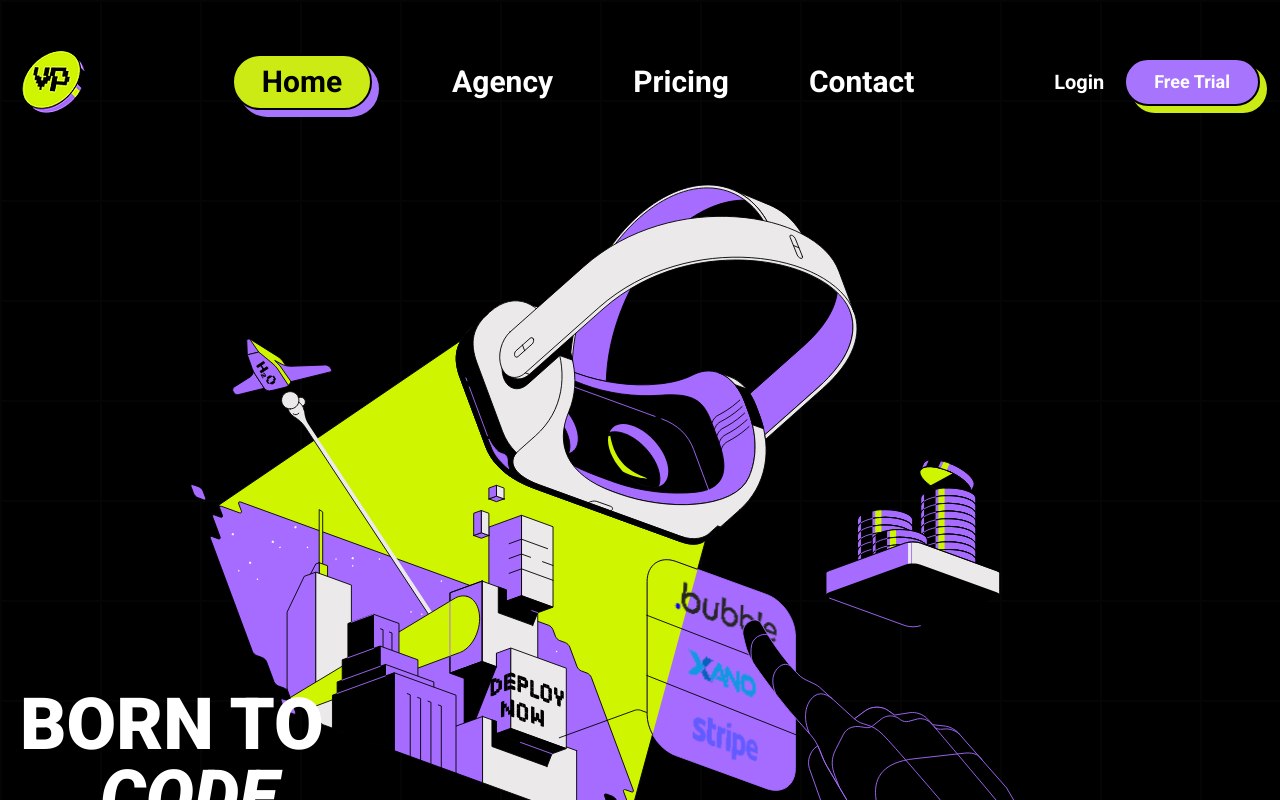
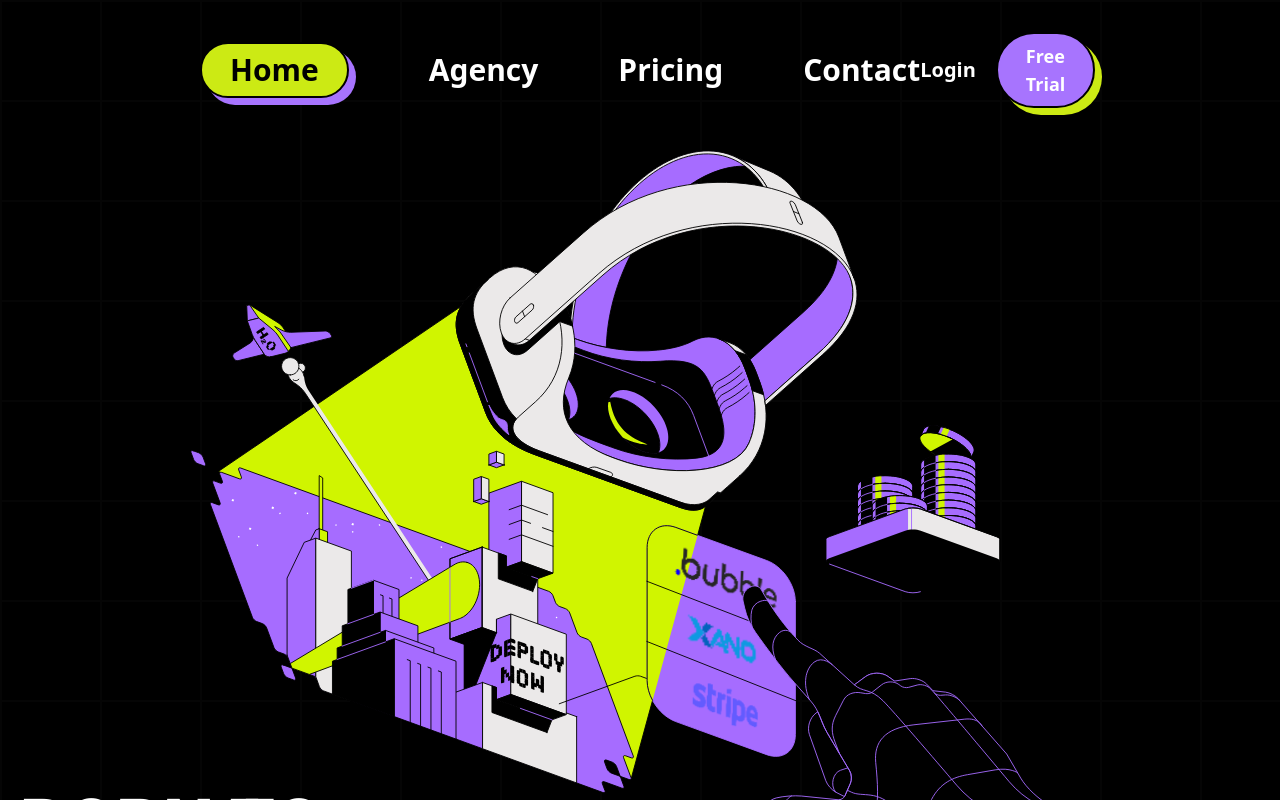
Before and after one commit to gingkoi/Agency-Figma-nextjs, a Next.js app in the folder my-app/: page / in a window 1280 px wide. Shown: the top 800 px of the page. Built offline with nearby package versions, Linux system fonts and the light colour scheme.

Commit message:
Added Smooth scroll

```diff
--- a/my-app/app/layout.tsx
+++ b/my-app/app/layout.tsx
@@ -1,5 +1,6 @@
 import Footer from "@/components/Footer";
 import "./globals.css";
+import Navbar from "@/components/Navbar";
 
 export const metadata = {
   title: "Create Next App",
@@ -14,6 +15,7 @@ export default function RootLayout({
   return (
     <html lang="en">
       <body>
+        <Navbar />
         {children}
         <Footer />
       </body>
--- a/my-app/app/page.tsx
+++ b/my-app/app/page.tsx
@@ -9,7 +9,6 @@ export default function Home() {
   return (
     <main className="main_bg h-full font-roboto ">
       <div className="lg:max-w-[1400px] w-screen px-5 lg:mx-auto">
-        <Navbar />
         <Hero />
         <Offers />
         <Testimonials />
--- a/my-app/components/Footer.tsx
+++ b/my-app/components/Footer.tsx
@@ -2,7 +2,7 @@ import React from "react";
 
 const Footer = () => {
   return (
-    <section>
+    <section id="contact">
       <div className="text-white bg-black">
         <div className="bg-white h-1 absolute left-0 right-0" />
         <div className="lg:max-w-[1400px] w-screen px-5 lg:mx-auto">
--- a/my-app/components/Hero.tsx
+++ b/my-app/components/Hero.tsx
@@ -3,8 +3,8 @@ import { styles } from "./styles/styleSheet";
 
 const Hero = () => {
   return (
-    <section className="">
-      <div className="w-full flex justify-center my-5 relative">
+    <section id="hero">
+      <div className="w-full flex justify-center relative py-[150px]">
         <img
           src="/hero/hero.svg"
           className="w-[320px] md:w-[600px] lg:w-[900px]"
--- a/my-app/components/Navbar.tsx
+++ b/my-app/components/Navbar.tsx
@@ -1,50 +1,108 @@
 "use client";
-import React, { useState } from "react";
+import React, { useState, useEffect } from "react";
 import { styles } from "./styles/styleSheet";
+import { Link } from "react-scroll/modules";
 
 const Navbar = () => {
   const [nav, useNav] = useState(false);
+  const [color, setColor] = useState("transparent");
+
+  const closeNav = () => {
+    useNav(false);
+  };
   const handleClick = () => {
     useNav(!nav);
   };
   const links = [
     {
       name: "Home",
-      href: "/",
+      id: "hero",
+      offset: 50,
     },
     {
       name: "Agency",
-      href: "/",
+      id: "agency",
+      offset: -30,
     },
     {
       name: "Pricing",
-      href: "/",
+      id: "pricing",
+      offset: 180,
     },
     {
       name: "Contact",
-      href: "/",
+      id: "contact",
+      offset: -50,
     },
   ];
+
+  useEffect(() => {
+    const changeColor = () => {
+      if (window.scrollY >= 90) {
+        setColor("#000000");
+      } else {
+        setColor("transparent");
+      }
+    };
+    window.addEventListener("scroll", changeColor);
+  }, []);
   return (
-    <div className=" flex justify-between items-center text-white py-12">
-      <div>
-        <img src="/navbar/logo.svg" />
-      </div>
+    <div className="w-screen">
+      <div
+        style={{
+          backgroundColor: `${color}`,
+        }}
+        className=" flex justify-between items-center text-white py-8 fixed top-0 z-50 w-full lg:px-[200px] px-10 duration-300 ease-in"
+      >
+        <Link
+          to="hero"
+          duration={500}
+          offset={0}
+          smooth={true}
+          className="cursor-pointer"
+        >
+          <img
+            src="/navbar/logo.svg"
+            className="hover:scale-105 duration-300"
+          />
+        </Link>
         <div className="hidden lg:flex items-center space-x-20">
-        <p
-          className={`${styles.button} text-3xl font-bold hover:scale-105 duration-300`}
+          <Link
+            className={`${styles.button} text-3xl font-bold hover:scale-105 duration-300 cursor-pointer`}
+            to="hero"
+            duration={500}
+            offset={100}
+            smooth={true}
           >
             Home
-        </p>
-        <p className="font-bold text-3xl hover:text-primaryGreen duration-300">
+          </Link>
+          <Link
+            className="font-bold text-3xl hover:text-primaryGreen duration-300 cursor-pointer"
+            to="agency"
+            duration={500}
+            offset={-30}
+            smooth={true}
+          >
             Agency
-        </p>
-        <p className="font-bold text-3xl hover:text-primaryGreen duration-300">
+          </Link>
+          <Link
+            className="font-bold text-3xl hover:text-primaryGreen duration-300 cursor-pointer"
+            to="pricing"
+            duration={500}
+            offset={280}
+            smooth={true}
+          >
             Pricing
-        </p>
-        <p className="font-bold text-3xl hover:text-primaryGreen duration-300">
+          </Link>
+          <Link
+            className="font-bold text-3xl hover:text-primaryGreen duration-300 cursor-pointer"
+            to="contact"
+            duration={500}
+            offset={0}
+            smooth={true}
+          >
             Contact
-        </p>
+          </Link>
         </div>
         <div className="hidden lg:flex space-x-5 font-bold text-xl items-center">
           <div>Login</div>
@@ -55,17 +113,30 @@ const Navbar = () => {
           </div>
         </div>
         <div className="lg:hidden">
-        <img src="/hamburger.svg" className="w-12 h-12" onClick={handleClick} />
+          <img
+            src="/hamburger.svg"
+            className="w-12 h-12"
+            onClick={handleClick}
+          />
         </div>
         <div
           className={
             nav
               ? `fixed z-10 bg-black/95 top-0 left-0 w-[100%] h-screen flex flex-col justify-center items-center text-3xl space-y-10 font-bold ease-in duration-200`
-            : `left-[-100%] z-10 fixed`
+              : `left-[-100%] z-10 fixed duration-300 ease-in h-screen`
           }
         >
           {links.map((item, index) => (
-          <p key={index}>{item.name}</p>
+            <Link
+              to={item.id}
+              duration={500}
+              offset={item.offset}
+              smooth={true}
+              key={index}
+              onClick={closeNav}
+            >
+              {item.name}
+            </Link>
           ))}
           <img
             src="/close.svg"
@@ -75,6 +146,7 @@ const Navbar = () => {
           />
         </div>
       </div>
+    </div>
   );
 };
 
--- a/my-app/components/Offers.tsx
+++ b/my-app/components/Offers.tsx
@@ -34,7 +34,7 @@ const Offers = () => {
     },
   ];
   return (
-    <section>
+    <section id="agency">
       <div className="text-white py-10">
         <div className="bg-white h-1 absolute left-0 right-0" />
         <h2 className="text-center my-16 text-7xl font-black italic">OFFERS</h2>
--- a/my-app/components/Plans.tsx
+++ b/my-app/components/Plans.tsx
@@ -45,7 +45,7 @@ const Plans = () => {
     },
   ];
   return (
-    <section>
+    <section id="pricing">
       <div className="text-white py-20">
         <div className="bg-white h-1 absolute left-0 right-0" />
         <h3 className="text-center my-16 lg:text-7xl text-4xl font-black italic">
--- a/my-app/components/Testimonials.tsx
+++ b/my-app/components/Testimonials.tsx
@@ -35,7 +35,7 @@ const Testimonials = () => {
     },
   ];
   return (
-    <section>
+    <section id="testimonials">
       <div className="text-white py-20">
         <div className="bg-white h-1 absolute left-0 right-0" />
         <h2 className="text-center my-16 lg:text-7xl text-4xl font-black italic">
--- a/my-app/package.json
+++ b/my-app/package.json
@@ -17,6 +17,7 @@
     "postcss": "8.4.22",
     "react": "18.2.0",
     "react-dom": "18.2.0",
+    "react-scroll": "^1.8.9",
     "tailwindcss": "3.3.1",
     "typescript": "5.0.4"
   }
```
Also changed, not shown: 1 other file (tests, documents, lock files or other folders). Lines whose indentation alone changed are shown as unchanged.
